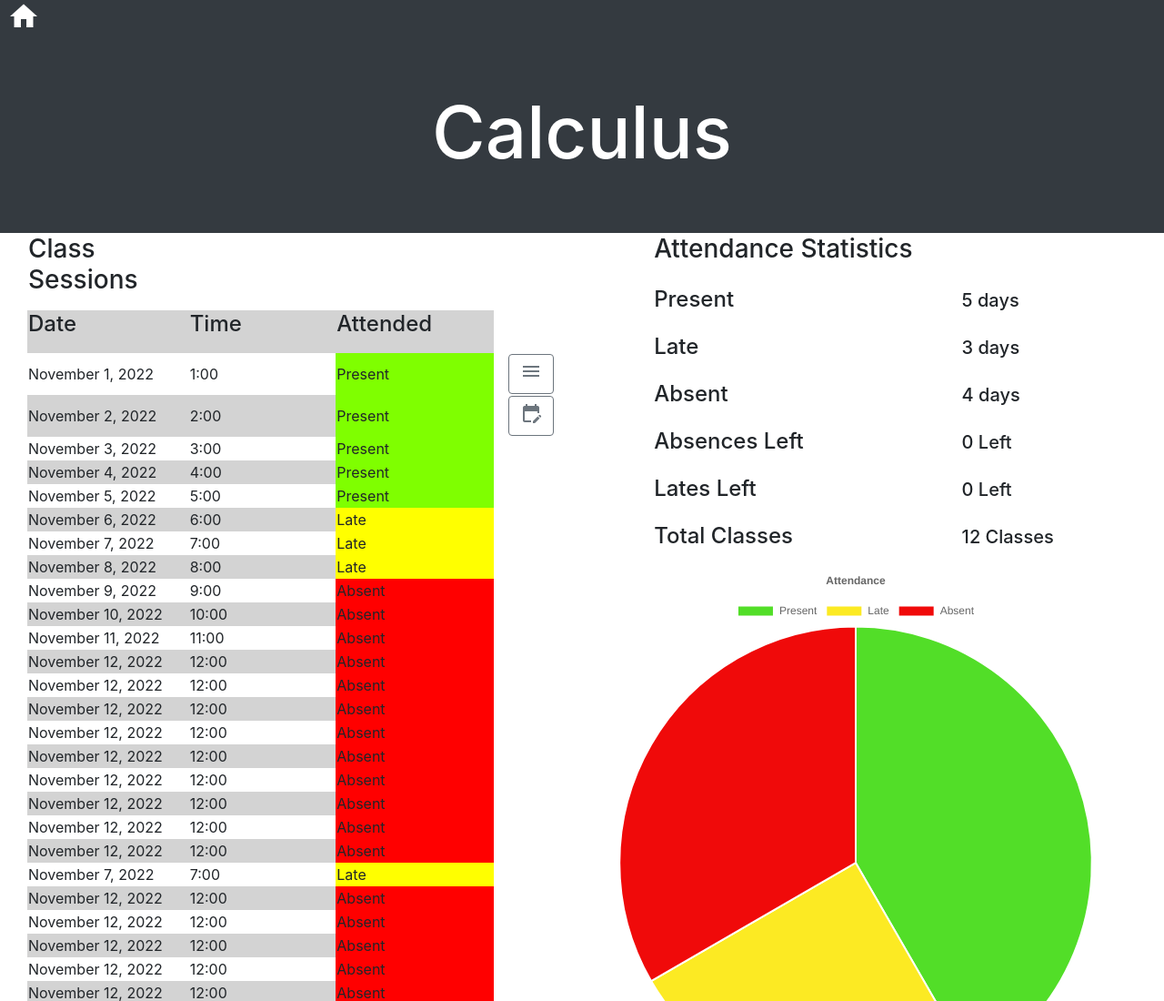
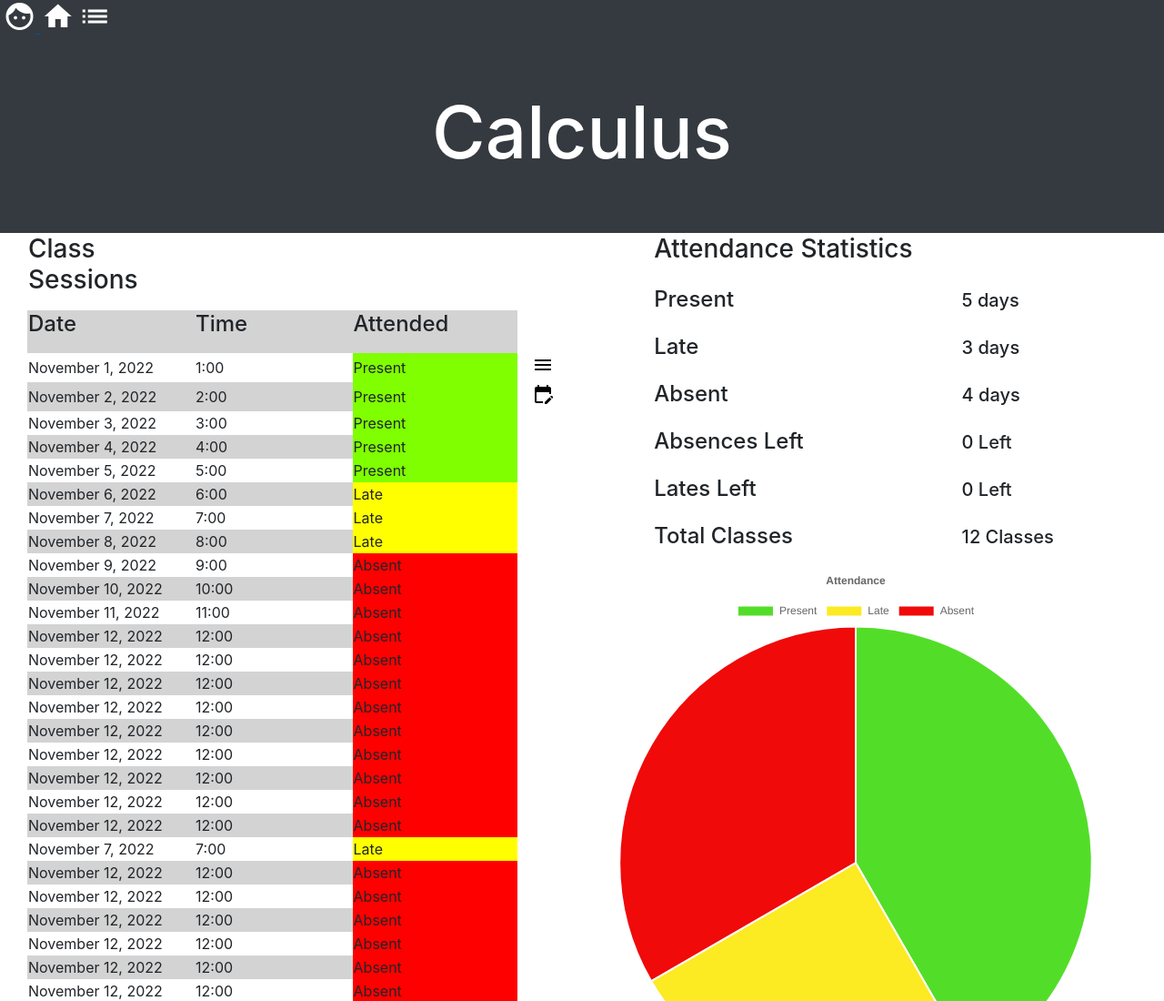
Before and after one commit to CalColistra/AttendanceApp, a website built with webpack: page dist/class.html in a window 1280 px wide. Shown: the top 1100 px of the page at 91% size. Built offline with nearby package versions, Linux system fonts and the light colour scheme; some packages are replaced by stand-ins of ours.

Commit message:
Added profile and class list icons

```diff
--- a/dist/class.html
+++ b/dist/class.html
@@ -14,8 +14,19 @@
 </head>
 <body>
     <div class="page-container bg-dark">
-        <a href="index.html" style="padding-left:0.5em">
-            <span class="material-icons" style="color:rgba(255, 255, 255, 1); font-size:36px">home</span>
+        <a href="#">
+            <i class="material-icons" style="color: rgb(255,255,255,1); font-size:36px; padding-left:0.1em">face</i>
+        </a>
+        <a href="index.html" style="padding-left:0.1em; background-color:none">
+            <span class="material-icons" style="color:rgb(255, 255, 255, 1); font-size:36px">home</span>
+        </a>
+        <a href="#" rel="popover" data-placement="bottom" data-content="
+           <a href='class.html'>Class 1</a><br/>
+           <a href='class.html'>Class 2</a><br/>
+           <a href='class.html'>Class 3</a><br/>
+           <a href='class.html'>Class 4</a><br/>
+           <a href='class.html'>Class 5</a>">
+            <i class="material-icons" style="color: rgb(255, 255, 255, 1); font-size:36px">list</i>
         </a>
     </div>
     <main>
@@ -48,7 +59,7 @@
                                 <!--button for late/absent note submission: for student-->
                                 <td>
                                     <div class="container">
-                                        <button type="button" class="btn btn-outline-secondary" rel="popover" data-content="<form>
+                                        <a href="#" rel="popover" data-content="<form>
                                         <div class='form-group'>
                                         <label for='freeform'>
                                         Enter Your Note
@@ -61,8 +72,8 @@
                                         <input type='reset' value='Clear' />
                                         </div>
                                         </form>" title="Note">
-                                            <i class="material-icons">menu</i>
-                                        </button>
+                                            <i class="material-icons" style="color: rgb(0,0,0)">menu</i>
+                                        </a>
                                     </div>
                                 </td>
                                 <!--button for late/absent not submission: for student END-->
@@ -74,7 +85,7 @@
                                 <!--button for manual attendance editing: Teacher-->
                                 <td style="background-color:white">
                                     <div class="container" style="background-color:none">
-                                        <button type="button" class="btn btn-outline-secondary" rel="popover" data-content="<form>
+                                        <a href="#" rel="popover" data-content="<form>
                                         <div class='form-group'>
                                         <label>
                                         Edit Attendance Mark
@@ -99,8 +110,8 @@
                                         <input type='reset' value='Clear' />
                                         </div>
                                         </form>" title="Edit Attendance">
-                                            <i class="material-icons">edit_calendar</i>
-                                        </button>
+                                            <i class="material-icons" style="color: rgb(0,0,0)">edit_calendar</i>
+                                        </a>
                                     </div>
                                 </td>
                                 <!--button for manual attendance editing: Teacher END-->
```
